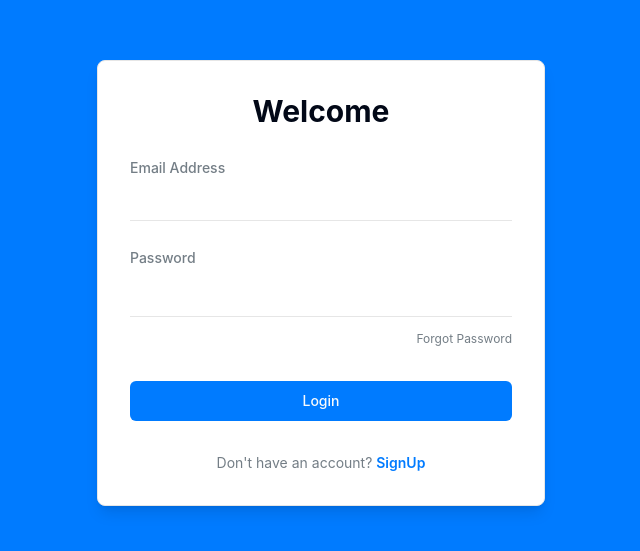
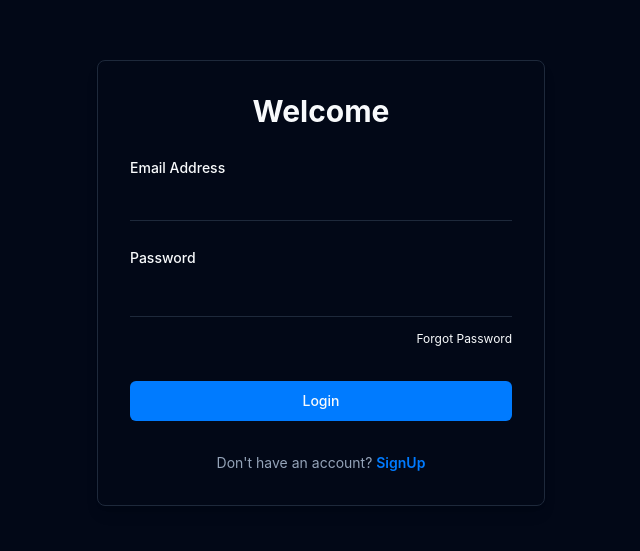
Before and after one commit to SadiqNaizam/mlo-a774-cb62, a React (Vite) app: page / in a window 1280 px wide. Shown: the part 117-668 px from the top of the page, without its empty margins (319-959 px from the left). Built offline with nearby package versions, Linux system fonts and the light colour scheme.

Commit message:
Updated code files: MainAppLayout.tsx

```diff
--- a/src/components/layout/MainAppLayout.tsx
+++ b/src/components/layout/MainAppLayout.tsx
@@ -15,7 +15,7 @@ const MainAppLayout: React.FC<MainAppLayoutProps> = ({ children, className }) =>
   return (
     <main
       className={cn(
-        'flex min-h-screen w-full items-center justify-center bg-background p-4 sm:p-6',
+        'dark flex min-h-screen w-full items-center justify-center bg-background p-4 sm:p-6',
         className
       )}
     >
```
